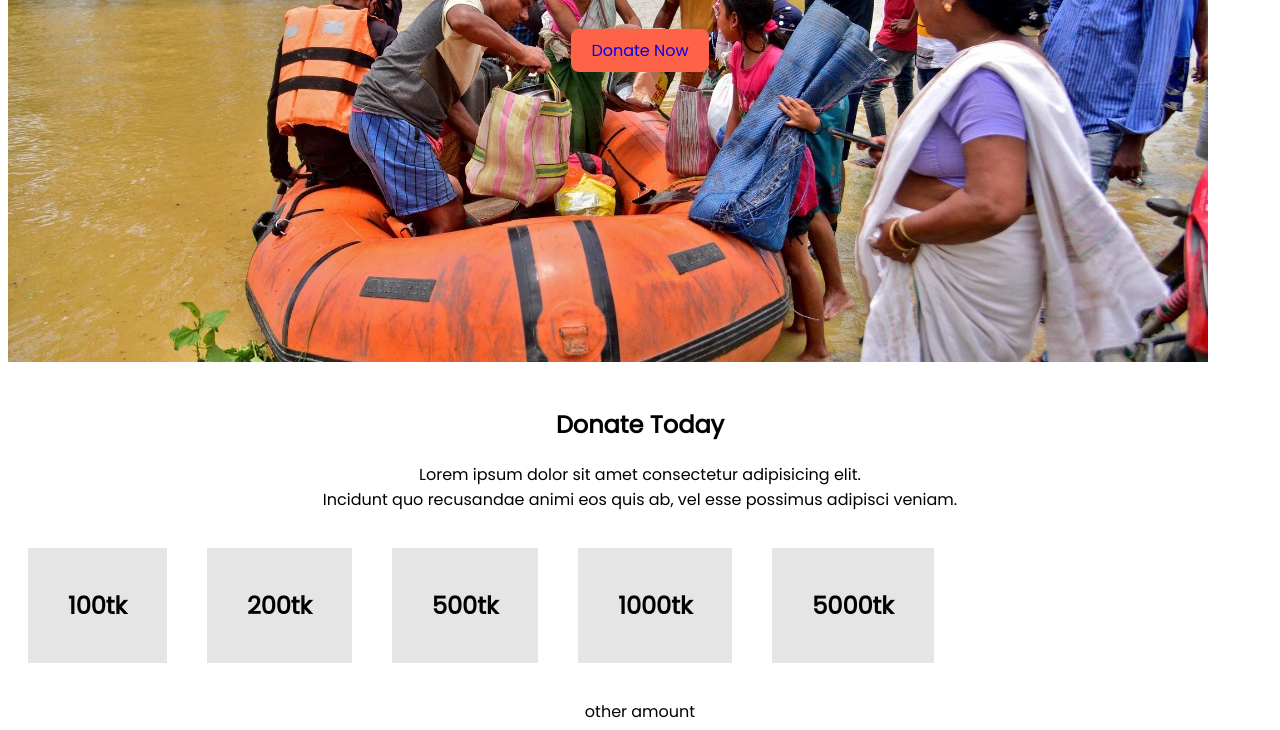
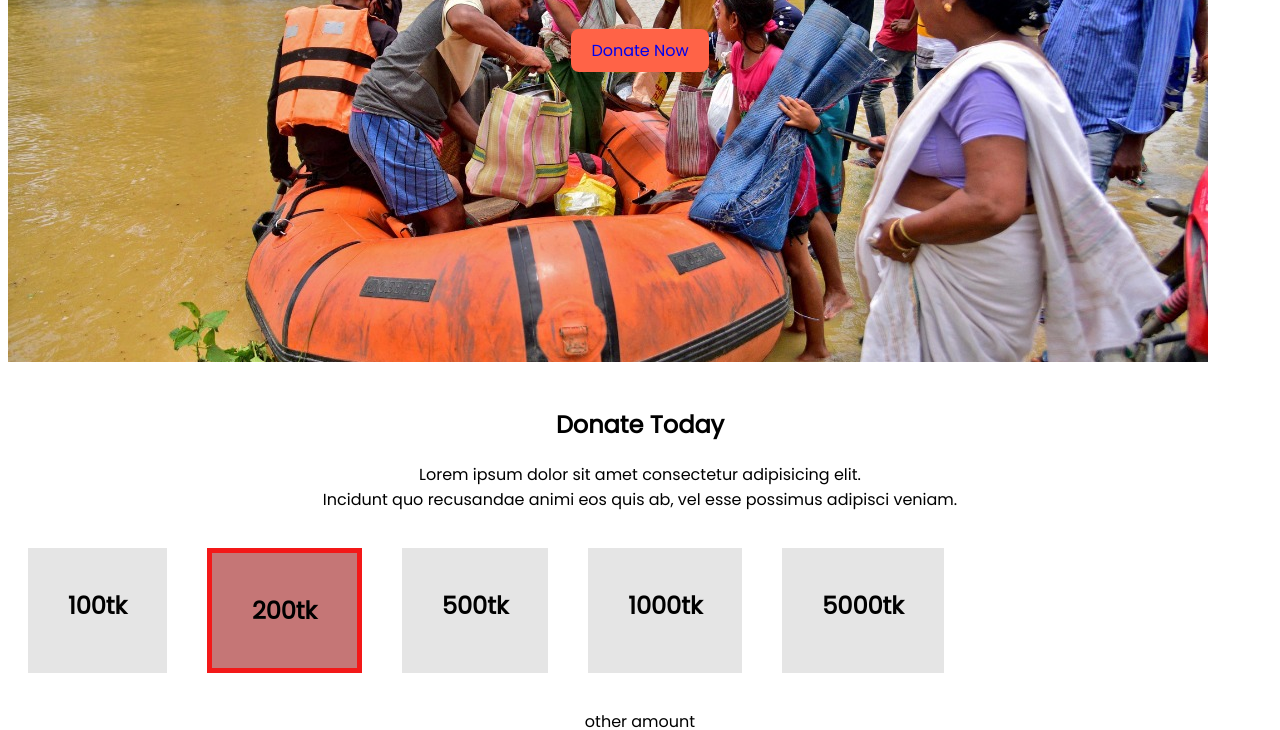
Before and after one commit to yousufbinakram/donate-for-flood, a plain HTML site: page index.html in a window 1280 px wide. Shown: the part 226-956 px from the top of the page. Drawn offline with Linux system fonts and the light colour scheme.

Commit message:
all done

```diff
--- a/index.html
+++ b/index.html
@@ -22,12 +22,15 @@
         <h1>Donate Today</h1>
         <p>Lorem ipsum dolor sit amet consectetur adipisicing elit. <br> Incidunt quo recusandae animi eos quis ab, vel esse possimus adipisci veniam.</p>
     </div> </section>
-<section class="amount-of-donate">
-    <h2>100tk</h2>
-    <h2>200tk</h2>
-    <h2>500tk</h2>
-    <h2>1000tk</h2>
-    <h2>5000tk</h2>
+
+    <section class="amount-of-donate">
+        <h2>100tk</h2>
+        <h2 id="selected">200tk</h2>
+        <h2>500tk</h2>
+        <h2>1000tk</h2>
+        <h2>5000tk</h2>
+
+</section>
 
 </section>
 <div id="donate-other">
--- a/style.css
+++ b/style.css
@@ -27,6 +27,10 @@ body{
     background-color: rgba(128, 128, 128, 0.205);
     margin: 20px;
     padding: 40px;
+}
+#selected{
+   background-color: rgba(165, 42, 42, 0.645);
+   border: 5px solid rgba(255, 0, 0, 0.801);
 }
 #donate-other{
     text-align: center;
```
